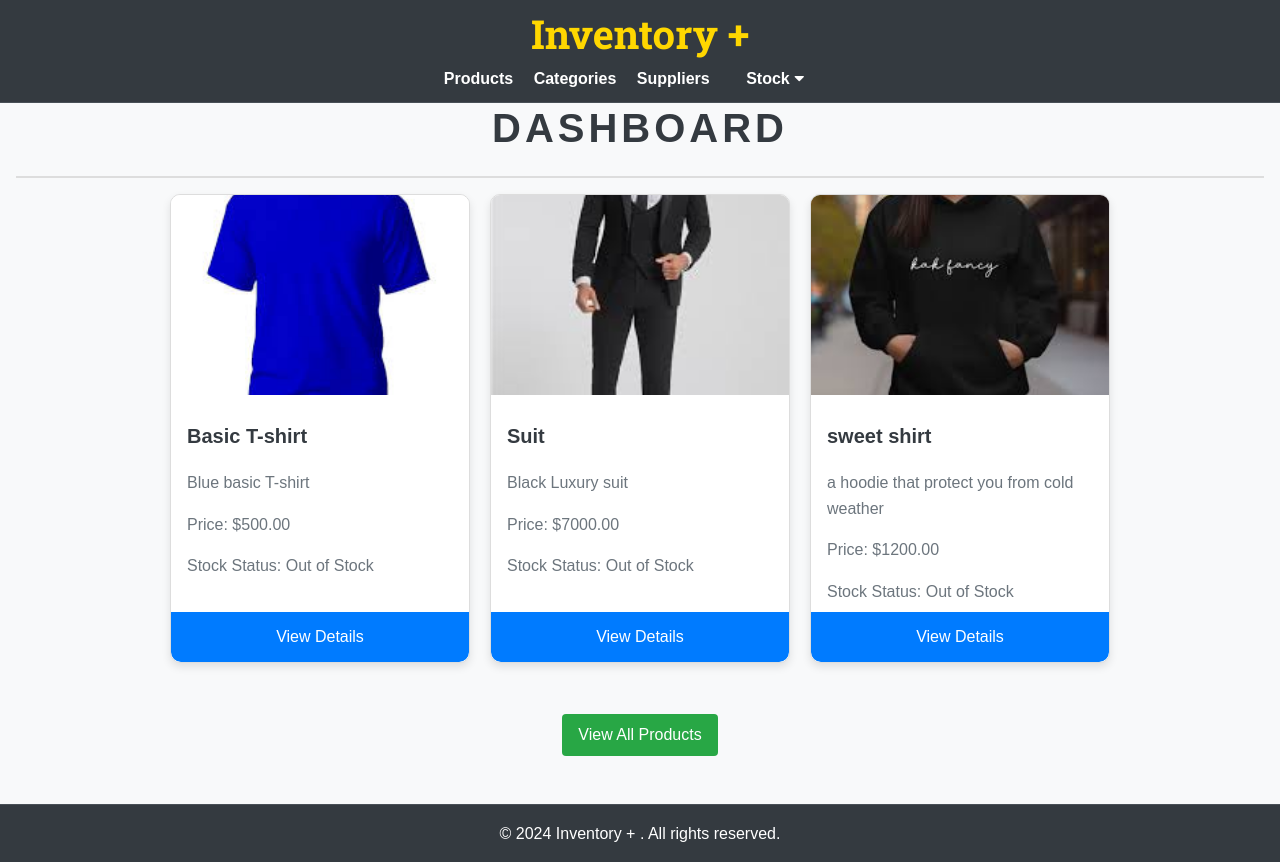
After one commit to Mohamedabdullhaleam/Django-Inventory, a Django app: page / in a window 1280 px wide. The commit adds this page. Run offline with Django 3.2, Linux system fonts and the light colour scheme; data comes from the database, SQL or seed files in the repository; both versions use the stored data as it was after the commit.

Commit message:
Adding dashboard

```diff
--- a/InventoryPlus/inventory/static/css/style.css
+++ b/InventoryPlus/inventory/static/css/style.css
@@ -563,3 +563,18 @@ tr:nth-child(even) {
 .btn-primary {
   display: inline-block;
 }
+
+
+.site-title {
+  font-family: 'Roboto Slab', serif; /* Use the font you imported */
+  font-size: 2.5rem; /* Adjust the size as needed */
+  font-weight: 500; /* Use a bold weight */
+  color: #FFD700;
+  text-decoration: none;
+}
+
+
+header {
+  text-align: center;
+  padding: 10px;
+}
--- /dev/null
+++ b/InventoryPlus/inventory/templates/inventory/dashboard.html
@@ -0,0 +1,35 @@
+{% extends 'base.html' %}
+
+{% load static %}
+
+{% block title %}Dashboard{% endblock %}
+
+{% block content %}
+<h2>Dashboard</h2>
+
+<div class="product-cards">
+    {% if products %}
+        {% for product in products %}
+        <div class="product-card">
+            {% if product.image %}
+            <img src="{{ product.image.url }}" alt="{{ product.name }}" class="product-image">
+            {% else %}
+            <img src="{% static 'images/default-product.png' %}" alt="Default Image" class="product-image">
+            {% endif %}
+            <h3>{{ product.name }}</h3>
+            <p>{{ product.description }}</p>
+            <p>Price: ${{ product.price }}</p>
+            <p>Stock Status: {{ product.stock_status }}</p>
+            <a href="{% url 'product_detail' product.pk %}" class="btn">View Details</a>
+        </div>
+        {% endfor %}
+    {% else %}
+        <p>No products found.</p>
+    {% endif %}
+</div>
+</br>
+</br>
+<div class="product-header " >
+    <a href="{% url 'product_list' %}" class="btn">View All Products</a>
+</div>
+{% endblock %}
--- a/InventoryPlus/inventory/templates/inventory/stock_status.html
+++ b/InventoryPlus/inventory/templates/inventory/stock_status.html
@@ -29,7 +29,7 @@
         </tbody>
     </table>
     <div style="margin-top: 20px;">
-        <a href="{% url 'category_list' %}" style="color: #007bff; text-decoration: none; font-size: 16px;">Back to Category List</a>
+        <a href="{% url 'category_list' %}" style="color: #007bff; text-decoration: none; font-size: 16px;"> <i class="fas fa-arrow-left"></i> Back to Category List</a>
     </div>
 
 </div>
--- a/InventoryPlus/inventory/urls.py
+++ b/InventoryPlus/inventory/urls.py
@@ -4,6 +4,9 @@ from django.conf import settings
 from django.conf.urls.static import static
 
 urlpatterns = [
+    # Dashboard
+    path('', views.dashboard, name='dashboard'),
+
     # Product URLs
     path('products/', views.product_list, name='product_list'),
     path('products/<int:pk>/', views.product_detail, name='product_detail'),
--- a/InventoryPlus/inventory/views.py
+++ b/InventoryPlus/inventory/views.py
@@ -1,6 +1,11 @@
 from django.shortcuts import get_object_or_404, redirect, render
 from .models import Product, Category, Supplier, Stock
 from .forms import ProductForm, CategoryForm, SupplierForm, StockForm, StockUpdateForm
+
+# Dashboard
+def dashboard(request):
+    last_three_products = Product.objects.order_by('-id')[:3]
+    return render(request, 'inventory/dashboard.html', {'products': last_three_products})
 
 # Product Views
 def product_list(request):
--- a/InventoryPlus/templates/base.html
+++ b/InventoryPlus/templates/base.html
@@ -9,10 +9,12 @@
     <link rel="stylesheet" href="{% static 'css/style.css' %}">
     {% block extra_css %}{% endblock %}
     <link rel="stylesheet" href="https://cdnjs.cloudflare.com/ajax/libs/font-awesome/5.15.4/css/all.min.css">
+    <link rel="stylesheet" href="https://fonts.googleapis.com/css2?family=Roboto+Slab:wght@700&display=swap">
+
 </head>
 <body>
     <header>
-        <h1>My Project</h1>
+        <h1><a href="{% url 'dashboard' %}" class="site-title">Inventory +</a></h1>
         <nav>
             <ul>
                 <li><a href="{% url 'product_list' %}">Products</a></li>
@@ -36,7 +38,7 @@
     </main>
 
     <footer>
-        <p>&copy; 2024 My Project. All rights reserved.</p>
+        <p>&copy; 2024 Inventory + . All rights reserved.</p>
     </footer>
 
     {% block extra_js %}{% endblock %}
```
Also changed, not shown: InventoryPlus/inventory/forms.py (+19 -1 lines), InventoryPlus/db.sqlite3, InventoryPlus/inventory/migrations/0007_auto_20240729_0745.py (added), InventoryPlus/media/product_images/images.png (added), InventoryPlus/media/product_images/images_1.jpg (added), InventoryPlus/media/product_images/images_m8OT9iP.jpg (added), 1 other file.
